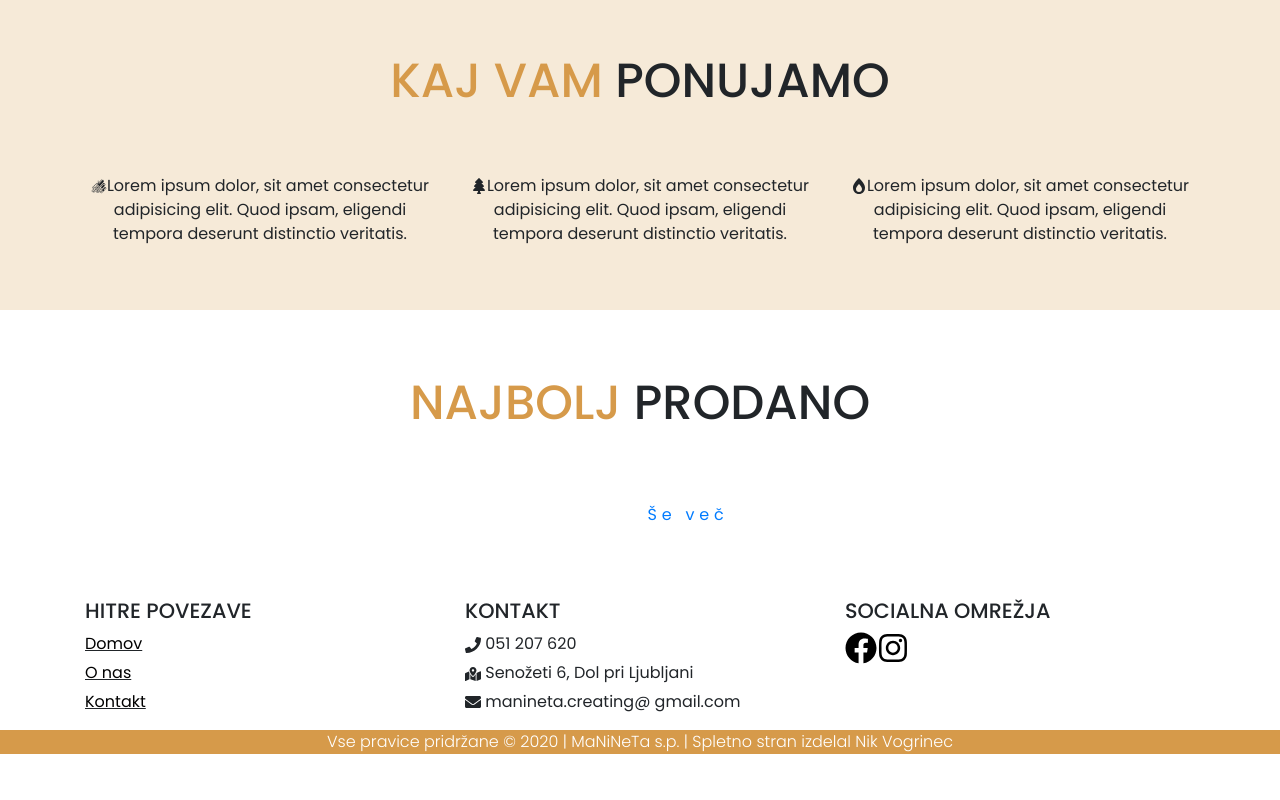
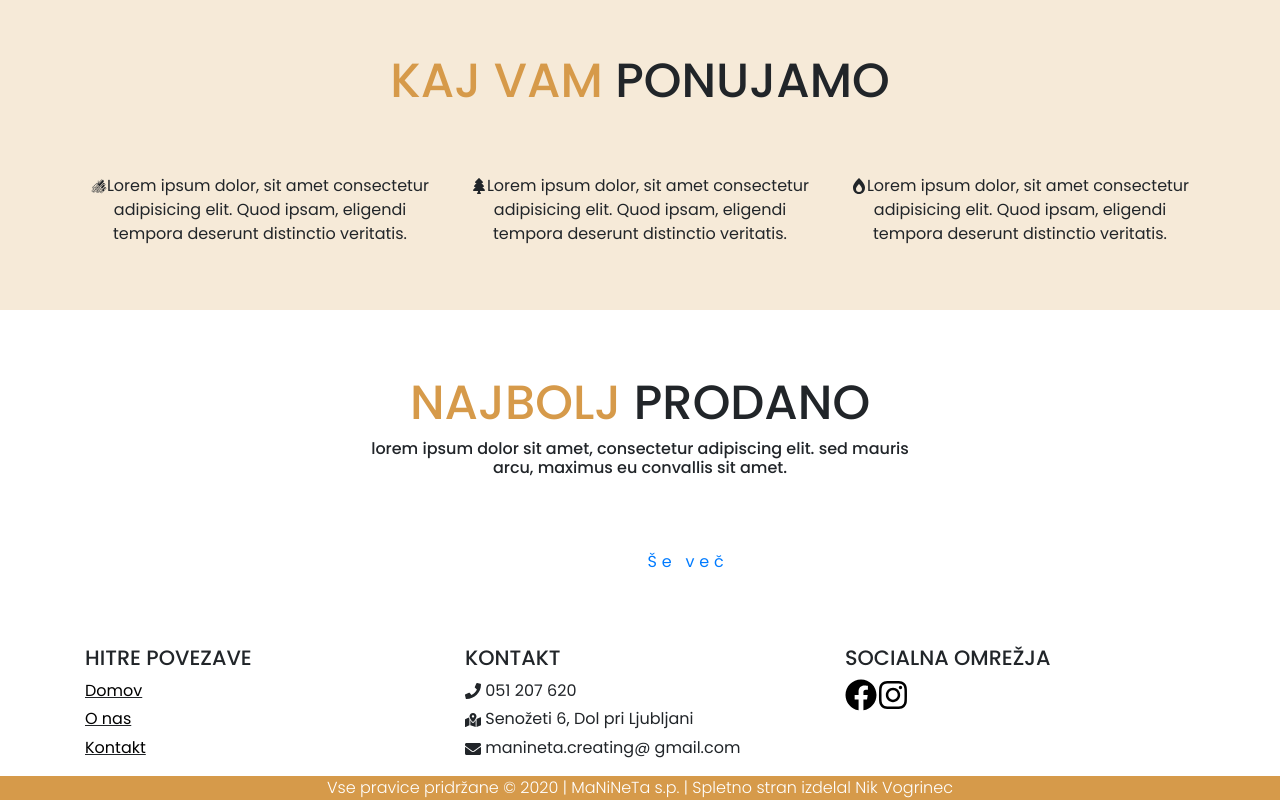
Before and after one commit to NikVogri/manineta-site, a Gatsby site: page / in a window 1280 px wide. Shown: the part 1468-2268 px from the top of the page. Before the commit the page ends 2222 px from the top, so only its background shows below. Built offline with nearby package versions, Linux system fonts and the light colour scheme; Gatsby itself is replaced by a stand-in of ours.

Commit message:
added subtext to button

```diff
--- a/src/components/MostSold/MostSold.component.jsx
+++ b/src/components/MostSold/MostSold.component.jsx
@@ -7,7 +7,11 @@ const MostSold = () => {
   return (
     <section className={styles.mostSold}>
       <Container>
-        <Title title="najbolj" subtitle="prodano" />
+        <Title
+          title="najbolj"
+          subtitle="prodano"
+          paragraph="Lorem ipsum dolor sit amet, consectetur adipiscing elit. Sed mauris arcu, maximus eu convallis sit amet."
+        />
         <Button to="/izdelki">Še več</Button>
       </Container>
     </section>
--- a/src/components/Title/Title.component.jsx
+++ b/src/components/Title/Title.component.jsx
@@ -1,10 +1,11 @@
 import React from "react"
 import styles from "./Title.module.scss"
-const Title = ({ title, subtitle }) => {
+const Title = ({ title, subtitle, paragraph }) => {
   return (
     <h4 className={styles.title}>
       <span className={styles.mainColor}>{title} </span>
       <span>{subtitle}</span>
+      {paragraph ? <p className={styles.paragraph}>{paragraph}</p> : null}
     </h4>
   )
 }
--- a/src/components/Title/Title.module.scss
+++ b/src/components/Title/Title.module.scss
@@ -7,6 +7,13 @@
   @media only screen and (max-width: 1000px) {
     font-size: 2.5rem;
   }
+  .paragraph {
+    font-size: 1rem;
+    text-transform: lowercase;
+    width: 50%;
+    margin: 0.5rem auto 0 auto;
+    font-weight: 500;
+  }
   .mainColor {
     color: #d69a4a;
   }
```
